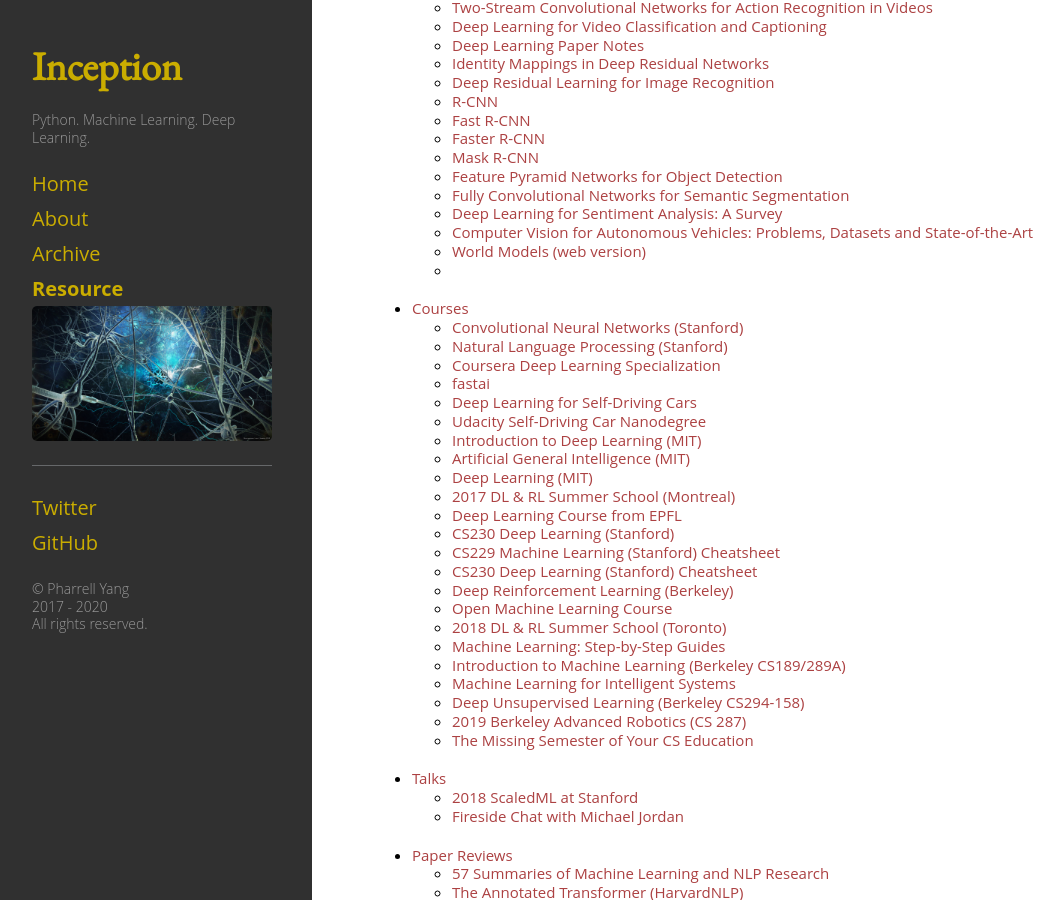
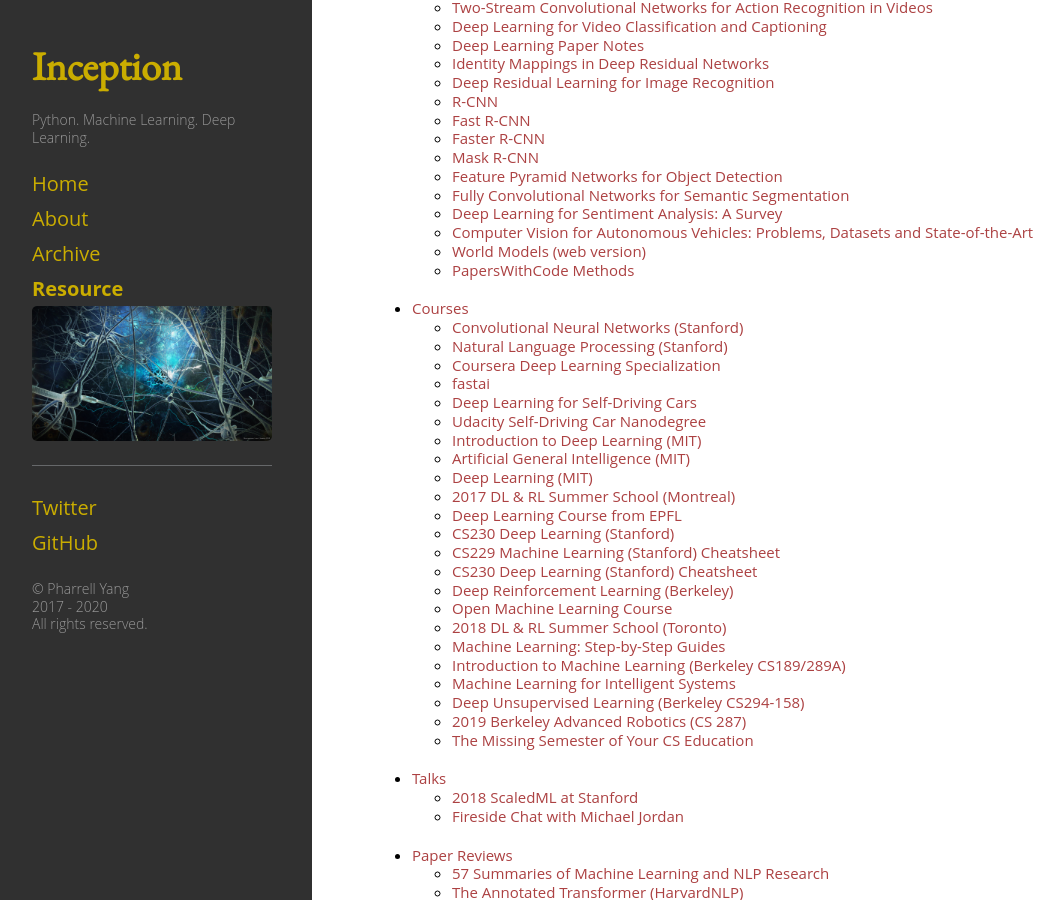
Before and after one commit to pharrellyhy/pharrellyhy.github.io.bakcup, a Jekyll site: the page built from resource.md, in a window 1280 px wide and 900 px high, scrolled down 2316 px. Shown: the whole window, without its empty margins (8-1072 px from the left). Built offline with Jekyll 4.4.1, drawn with Linux system fonts in a browser that asks for light colours.

Commit message:
updates resource

```diff
--- a/_data/nav.yml
+++ b/_data/nav.yml
@@ -376,8 +376,8 @@
     - title: "World Models (web version)"
       url: "https://worldmodels.github.io/"
 
-    - title: ""
-      url: ""
+    - title: "PapersWithCode Methods"
+      url: "https://paperswithcode.com/methods"
 
 
 - title: "Courses"
```
